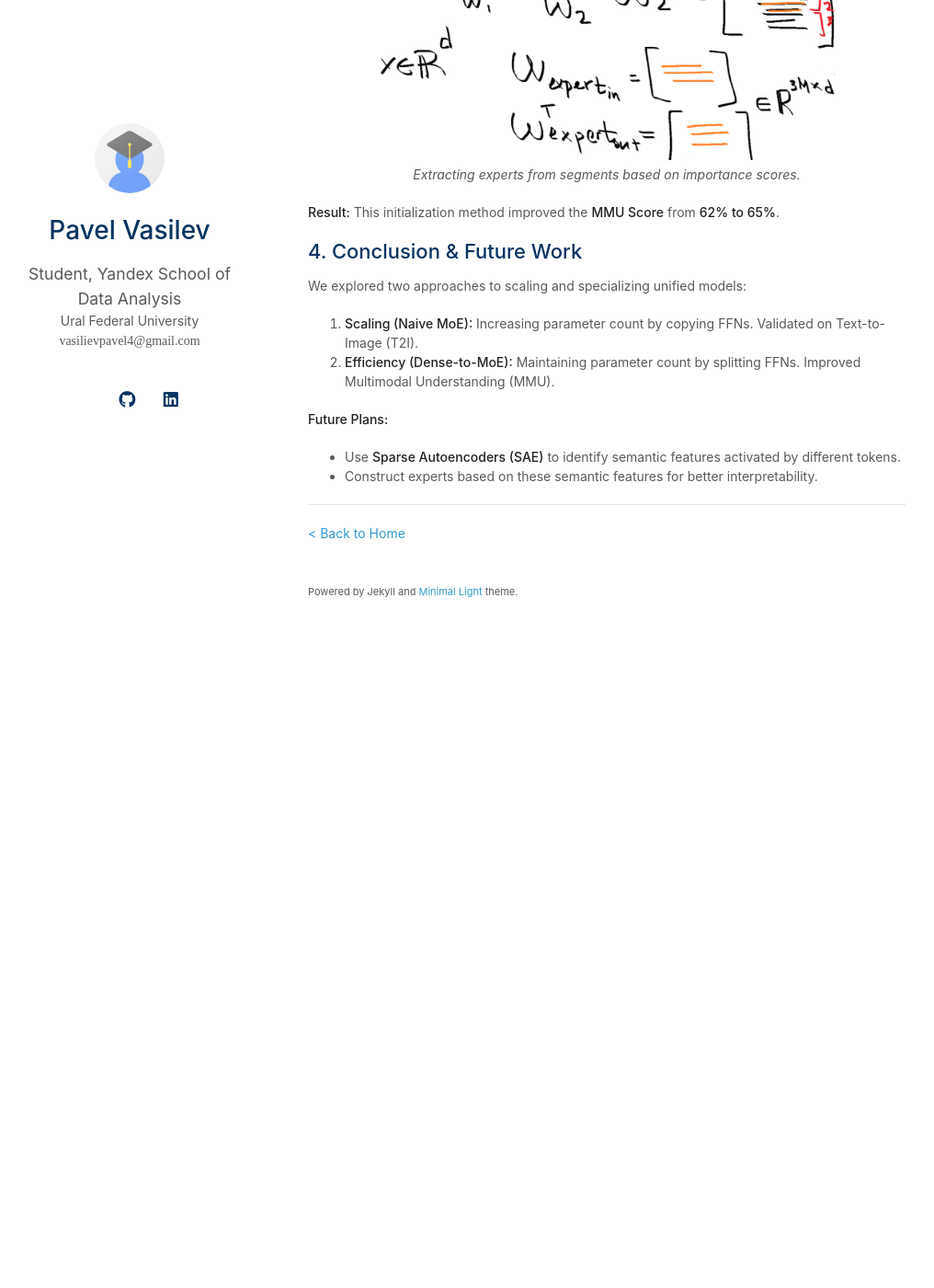
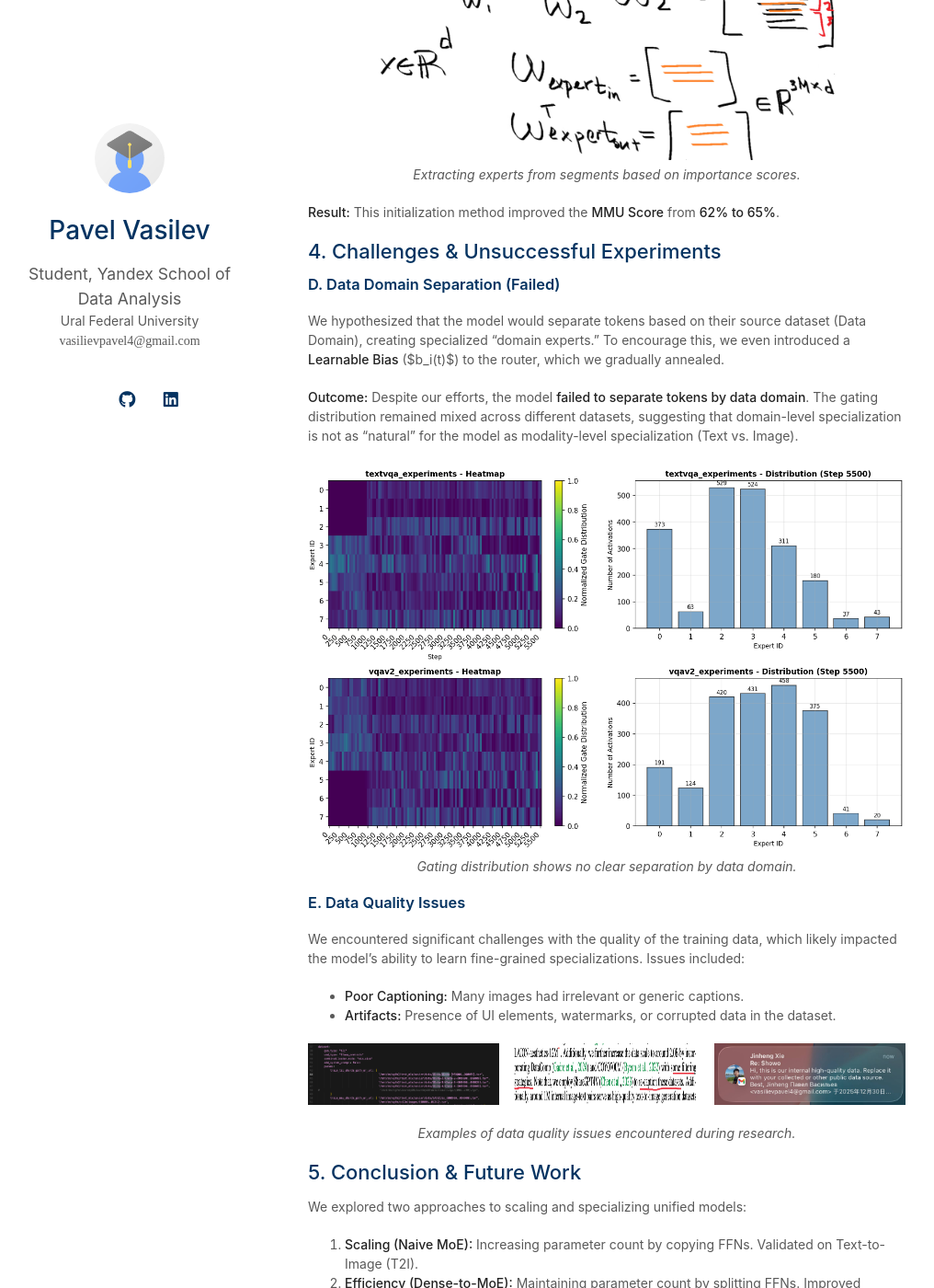
Before and after one commit to PavelPaha/academic_cv, a Jekyll site: the page built from moe-research.md, in a window 1280 px wide and 1400 px high, scrolled down 2175 px. Shown: the whole window at 92% size, without its empty margins (135-1151 px from the left). Built offline with Jekyll 4.4.1, drawn with Linux system fonts in a browser that asks for light colours; a style sheet for code colours, icons or effects is not loaded; before the commit the page ends 2897 px from its top, so only the background shows below that.

Commit message:
some updates

```diff
--- a/moe-research.md
+++ b/moe-research.md
@@ -70,7 +70,33 @@ We attempted to initialize experts by calculating the importance of neurons (Tay
 
 **Result:** This initialization method improved the **MMU Score** from **62% to 65%**.
 
-## 4. Conclusion & Future Work
+## 4. Challenges & Unsuccessful Experiments
+
+### D. Data Domain Separation (Failed)
+We hypothesized that the model would separate tokens based on their source dataset (Data Domain), creating specialized "domain experts."
+To encourage this, we even introduced a **Learnable Bias** ($b_i(t)$) to the router, which we gradually annealed.
+
+**Outcome:**
+Despite our efforts, the model **failed to separate tokens by data domain**. The gating distribution remained mixed across different datasets, suggesting that domain-level specialization is not as "natural" for the model as modality-level specialization (Text vs. Image).
+
+<div style="text-align: center; margin: 20px 0;">
+    <img src="assets/img/domains_exp.png" alt="Domain Separation Experiment" style="max-width: 100%;">
+    <p><em>Gating distribution shows no clear separation by data domain.</em></p>
+</div>
+
+### E. Data Quality Issues
+We encountered significant challenges with the quality of the training data, which likely impacted the model's ability to learn fine-grained specializations. Issues included:
+*   **Poor Captioning:** Many images had irrelevant or generic captions.
+*   **Artifacts:** Presence of UI elements, watermarks, or corrupted data in the dataset.
+
+<div style="display: flex; justify-content: space-between; margin: 20px 0;">
+    <img src="assets/img/xdata.png" alt="Data Issue 1" style="width: 32%;">
+    <img src="assets/img/dataset_recaptioning.png" alt="Data Issue 2" style="width: 32%;">
+    <img src="assets/img/mail.png" alt="Data Issue 3" style="width: 32%;">
+</div>
+<p style="text-align: center;"><em>Examples of data quality issues encountered during research.</em></p>
+
+## 5. Conclusion & Future Work
 
 We explored two approaches to scaling and specializing unified models:
 1.  **Scaling (Naive MoE):** Increasing parameter count by copying FFNs. Validated on Text-to-Image (T2I).
```
Also changed, not shown: index.md (+1 -1 lines).
